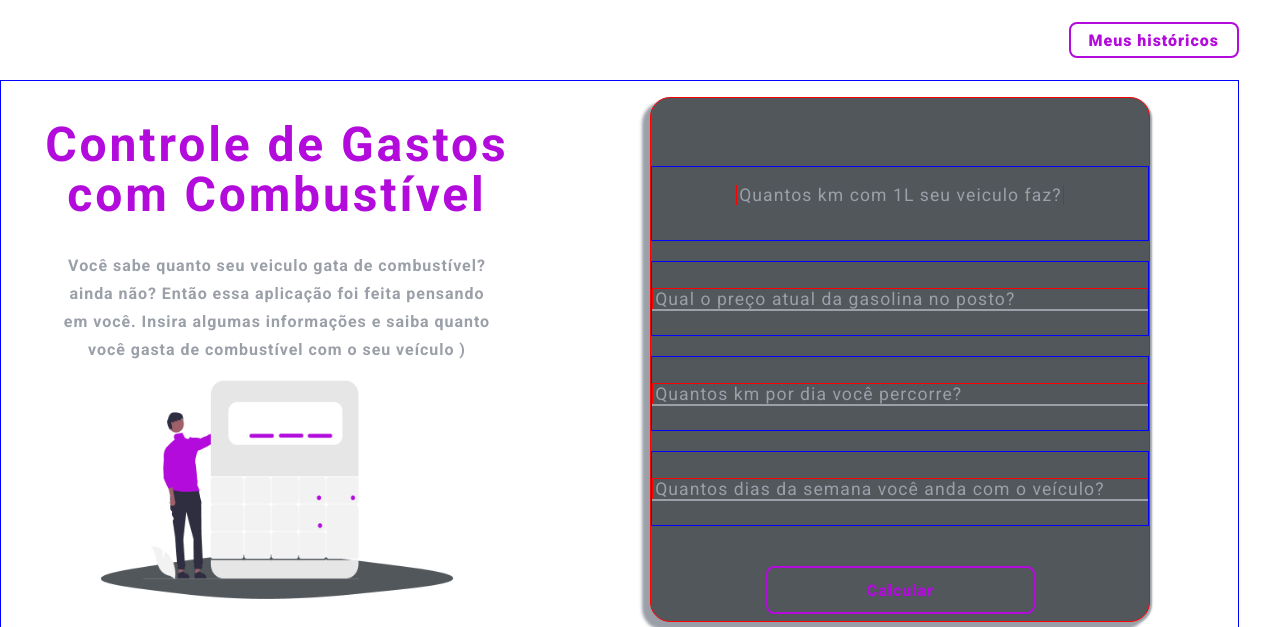
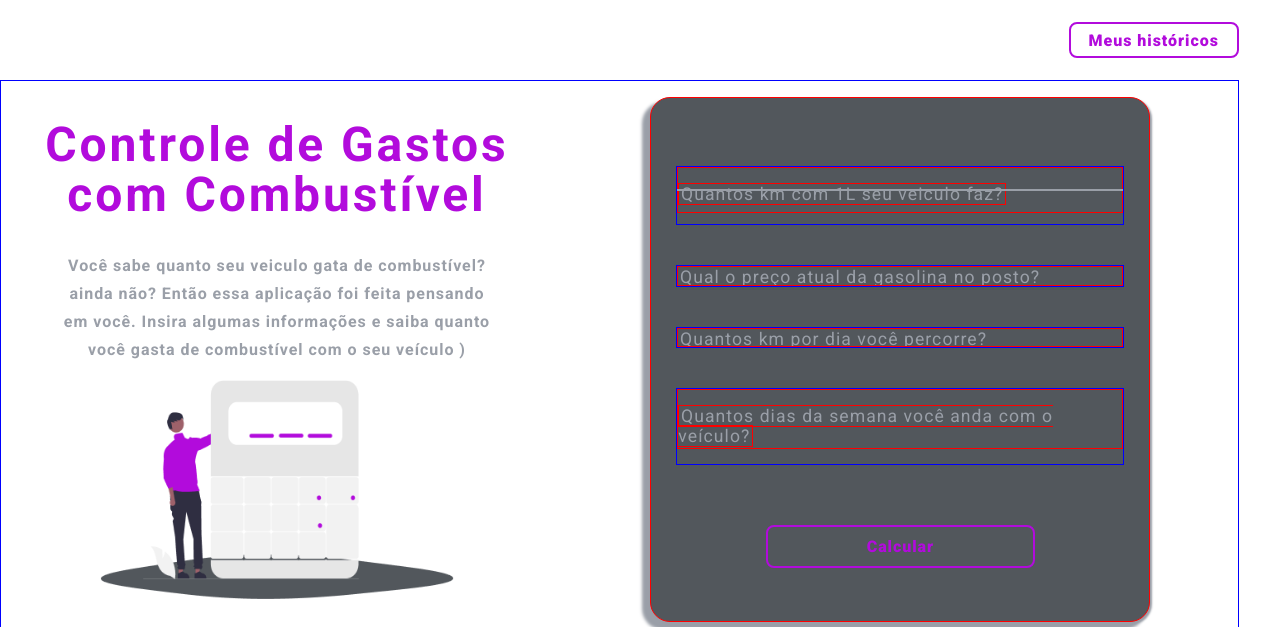
Before and after one commit to JamissonRamos/sistema_controle_combustivel, a plain HTML site: page index.html in a window 1280 px wide. Shown: the top 627 px of the page. Drawn offline with Linux system fonts and the light colour scheme.

Commit message:
atualizando os dados

```diff
--- a/css/index/main/style.css
+++ b/css/index/main/style.css
@@ -173,6 +173,11 @@ main
     width: 500px;
     height: 525px;
 
+    display: flex;
+    flex-direction: column;
+    align-items: center;
+    justify-content: space-around;
+
     padding: 48px 0;
 
     background-color: var(--cor-bg-2);
@@ -186,18 +191,27 @@ main
 {
     border: 1px solid blue;
 
-    width: 100%;
-	height: 75px;
+    width: 90%;
+	/* height: 17%; */
 
     position: relative;
 
     display: flex;
     flex-direction: column;
     align-items: center;
-    justify-content: space-evenly;
+    justify-content: space-between;
 
     margin: 20px auto;
     padding: 0;
+}
+
+.frm_Cds .input .container_title
+{
+    border: 1px solid red;
+    width: 100%;
+    height: 80%;
+    padding: 1em 0;
+    margin-bottom: 10px;
 }
 
 .frm_Cds .input .title_input
@@ -223,6 +237,8 @@ main
 
     position: absolute;
 
+
+    margin-bottom: .1em;
     padding: .1em 1.2em ;
 
     border-bottom: 2px solid var(--cor-txt-4);
@@ -236,7 +252,7 @@ main
 
 .frm_Cds .input .campo:focus
 {
-    top: 20px;
+    top: 30px;
     left: 10px;
 
     border-bottom: 2px solid var(--cor-txt-2);
--- a/index.html
+++ b/index.html
@@ -98,18 +98,19 @@
 
                         <div class="input">
 
-                            <div>
+                            <div class="container_title">
+
                                 <label class="title_input" for="media">
                                     Quantos km com 1L seu veiculo faz?
                                 </label>
+
                             </div>
 
-                            <div>
+                            <!-- <div class="container_campo"> -->
 
                                 <input type="text" name="media" id="media" class="campo" data-required data-only-numbers>
-                            </div>
 
-
+                            <!-- </div> -->
 
                         </div>
 
@@ -135,12 +136,15 @@
 
                         <div class="input">
 
-                            <label class="title_input" for="dias_semana">
+                            <div class="container_title">
+                                <label class="title_input" for="dias_semana">
                                 Quantos dias da semana você anda com o veículo?
-                            </label>
+                                </label>
+                            </div>
 
-                            <input type="text" name="dias_semana" id="dias_semana" class="campo"  data-required data-only-numbers data-rend-numbe>
-
+                            <div class="container_campo">
+                                <input type="text" name="dias_semana" id="dias_semana" class="campo"  data-required data-only-numbers data-rend-numbe>
+                            </div>
                         </div>
 
                         <div class="content_btn">
```
